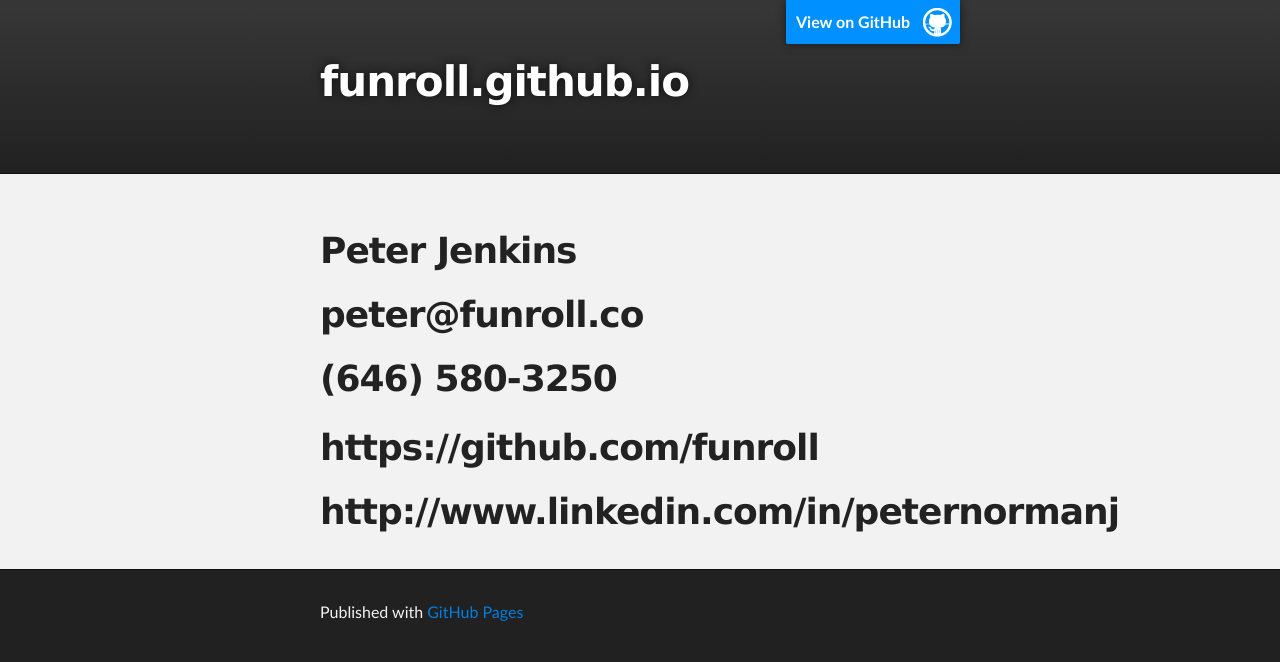
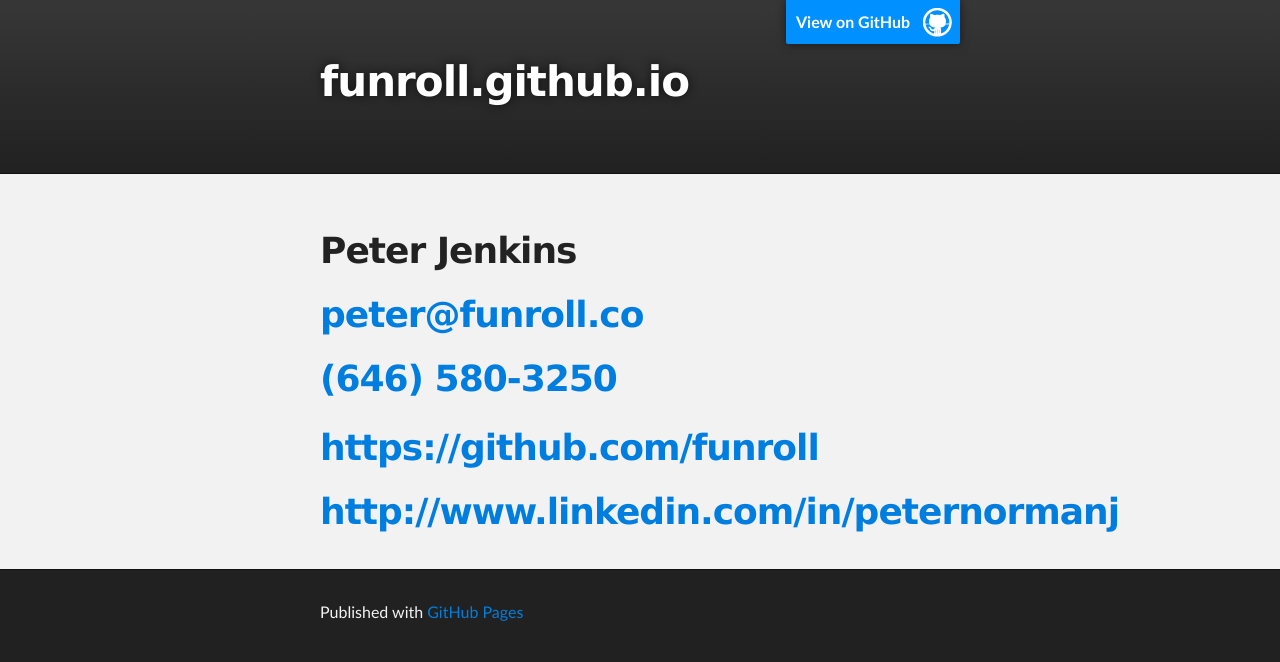
Before and after one commit to funroll/funroll.github.io, a plain HTML site: page index.html in a window 1280 px wide. Drawn offline with Linux system fonts and the light colour scheme.

Commit message:
Link-ify

```diff
--- a/index.html
+++ b/index.html
@@ -28,11 +28,11 @@
     <div id="main_content_wrap" class="outer">
       <section id="main_content" class="inner">
         <h1>Peter Jenkins</h1>
-        <h1>peter@funroll.co</h1>
-        <h1>(646) 580-3250</h1>
+        <h1><a href="mailto:peter@funroll.co">peter@funroll.co</a></h1>
+        <h1><a href="tel:6465803250">(646) 580-3250</a></h1>
         <p/>
-        <h1>https://github.com/funroll</h1>
-        <h1>http://www.linkedin.com/in/peternormanj</h1>
+        <h1><a href="https://github.com/funroll">https://github.com/funroll</a></h1>
+        <h1><a href="http://www.linkedin.com/in/peternormanj">http://www.linkedin.com/in/peternormanj</a></h1>
       </section>
     </div>
 
```
